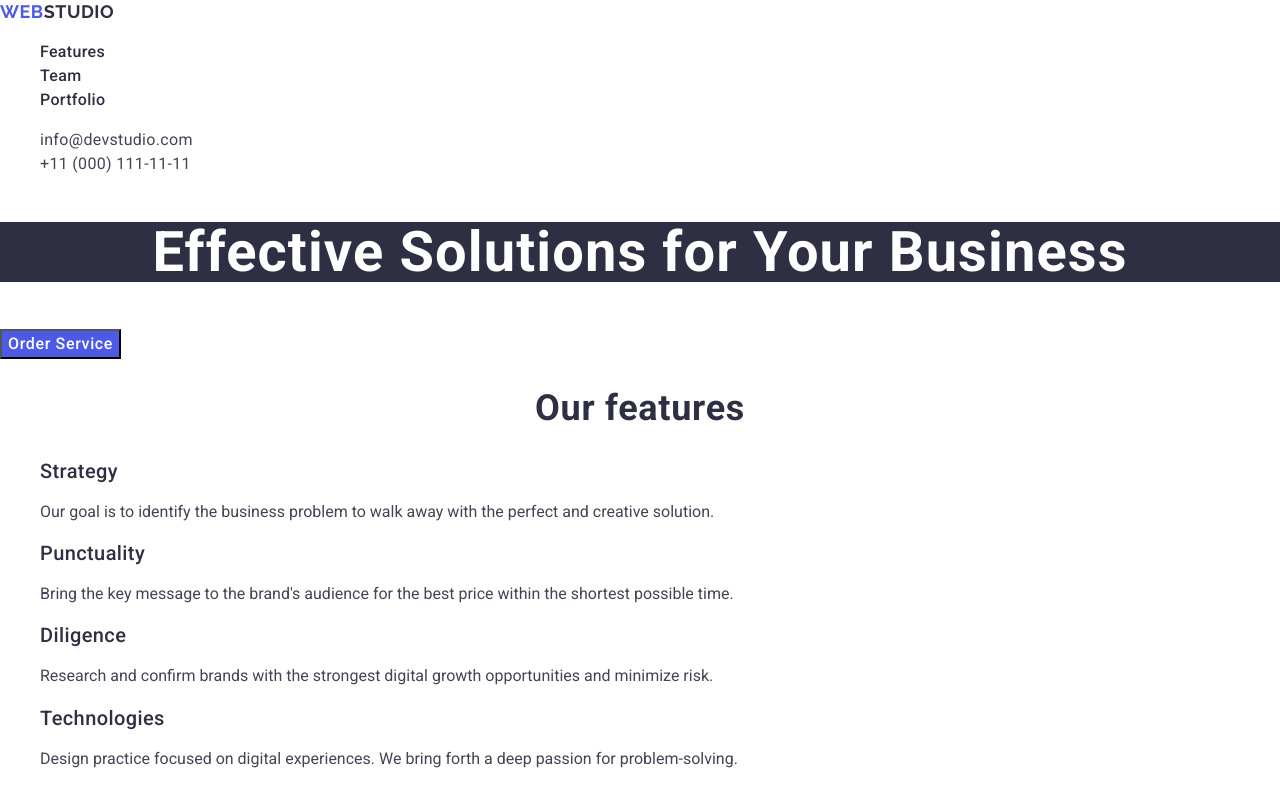
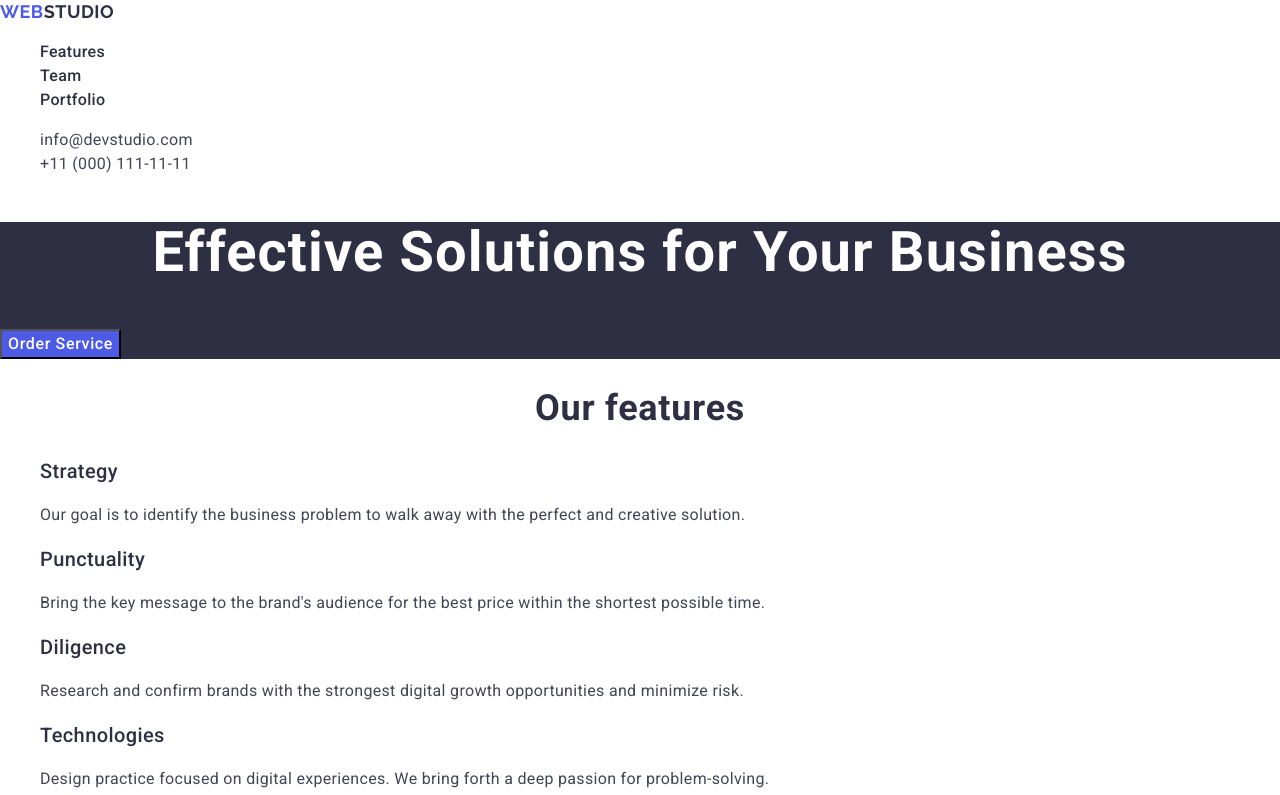
Before and after one commit to nadiamish/goit-markup-hw-02, a plain HTML site: page index.html in a window 1280 px wide. Shown: the top 795 px of the page. Drawn offline with nearby package versions, Linux system fonts and the light colour scheme.

Commit message:
fix 3th: files css

```diff
--- a/css/common.css
+++ b/css/common.css
@@ -33,6 +33,14 @@ h3 {
     letter-spacing: 0.02em;
 }
 
+p {
+        font-size: 16px;
+        /* line-height: 24px; */
+        line-height: 1.5;
+        letter-spacing: 0.02em;
+        color: #434455;
+}
+
 .section-team {
     background-color: #F4F4FD;
 }
--- a/css/hero.css
+++ b/css/hero.css
@@ -1,3 +1,7 @@
+.section-hero {
+    background-color: #2E2F42;
+}
+
 .title-hero {
     font-weight: 700;
     font-size: 56px;
--- a/index.html
+++ b/index.html
@@ -38,7 +38,7 @@
     <!--#endregion header -->
     <main>
         <!--#region banner-->
-        <section id="hero">
+        <section id="hero" class="section-hero">
             <h1 class="title-hero">Effective Solutions for Your Business</h1>
             <button type="button" class="button">Order Service</button>
         </section>
```
